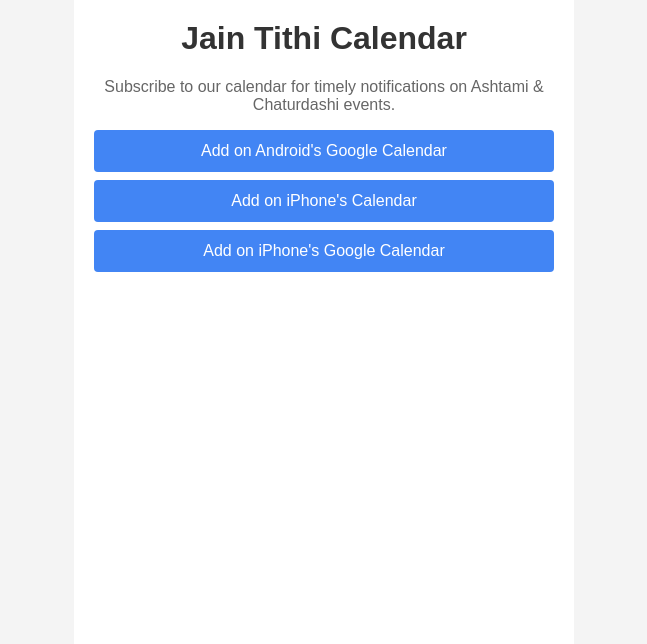
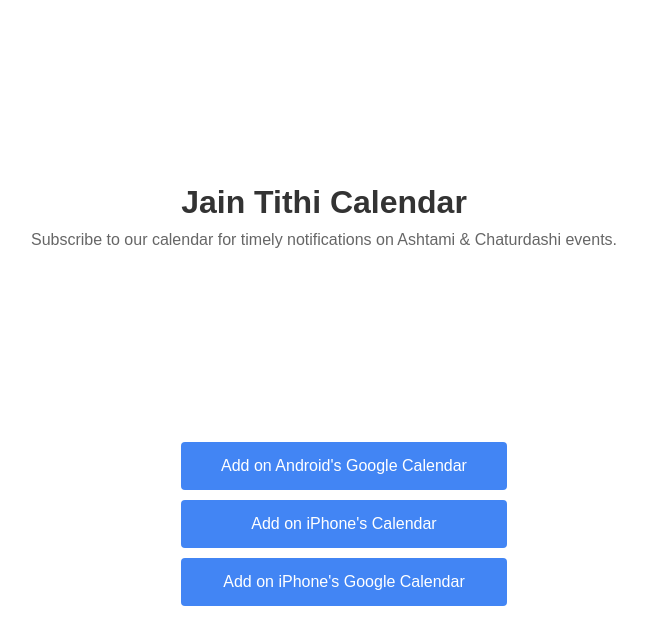
Before and after one commit to Aabhas-Jain/jain-tithi, a plain HTML site: page index.html in a window 1280 px wide. Shown: the whole page, without its empty margins (316-963 px from the left). Drawn offline with Linux system fonts and the light colour scheme.

Commit message:
Update index.html

```diff
--- a/index.html
+++ b/index.html
@@ -9,35 +9,39 @@
       margin: 0;
       padding: 0;
       height: 100%;
+      font-family: Arial, sans-serif;
       background: #f4f4f4;
-      font-family: Arial, sans-serif;
     }
     .container {
-      max-width: 500px;
-      margin: 0 auto;
-      background: #fff;
-      min-height: 100vh;
+      display: flex;
+      flex-direction: column;
+      justify-content: space-evenly;
+      align-items: center;
+      height: 100vh;
       padding: 20px;
       box-sizing: border-box;
+      background: #fff;
     }
     h1 {
-      margin-top: 0;
+      margin: 0;
       color: #333;
       text-align: center;
     }
     p {
       color: #666;
       text-align: center;
-      margin: 1rem 0;
+      margin: 10px 0 20px;
     }
     .btn {
       display: block;
       text-decoration: none;
       background: #4285F4;
       color: #fff;
-      padding: 0.75rem;
+      padding: 15px 20px;
       border-radius: 4px;
-      margin: 0.5rem 0;
+      margin: 10px 0;
+      width: 100%;
+      max-width: 300px;
       text-align: center;
       transition: background 0.3s ease;
     }
@@ -48,20 +52,21 @@
 </head>
 <body>
   <div class="container">
+    <div class="header">
       <h1>Jain Tithi Calendar</h1>
       <p>Subscribe to our calendar for timely notifications on Ashtami &amp; Chaturdashi events.</p>
-
+    </div>
+    <div class="links">
       <a class="btn" href="https://calendar.google.com/calendar/u/9?cid=ZWExZjA3MDNjOTQ1OTRkM2RkZjRhMTE4ZmFhZjY0MmFkZjQwYjY3MGIzZjQyZTVlNTdkYzhiMDlhNzE1NjJjOEBncm91cC5jYWxlbmRhci5nb29nbGUuY29t" target="_blank">
         Add on Android's Google Calendar
       </a>
-
       <a class="btn" href="webcal://calendar.google.com/calendar/ical/ea1f0703c94594d3ddf4a118faaf642adf40b670b3f42e5e57dc8b09a71562c8@group.calendar.google.com/public/basic.ics">
         Add on iPhone's Calendar
       </a>
-
       <a class="btn" href="https://calendar.google.com/calendar/u/0/r?cid=ea1f0703c94594d3ddf4a118faaf642adf40b670b3f42e5e57dc8b09a71562c8@group.calendar.google.com" target="_blank">
         Add on iPhone's Google Calendar
       </a>
     </div>
+  </div>
 </body>
 </html>
```
Lines whose indentation alone changed are shown as unchanged.
